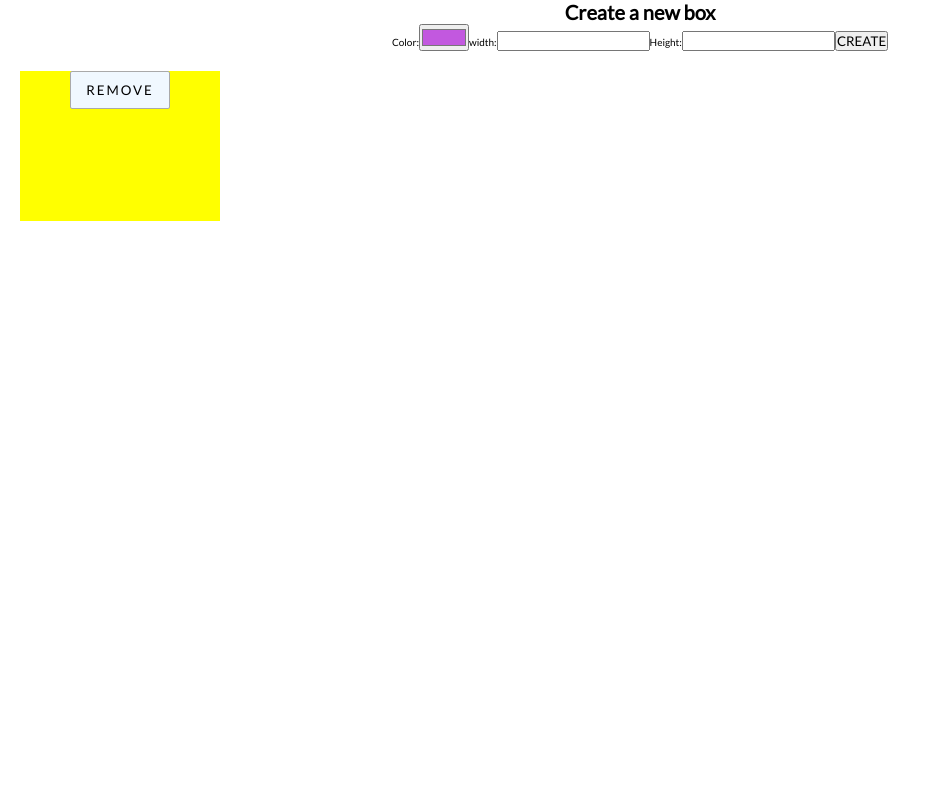
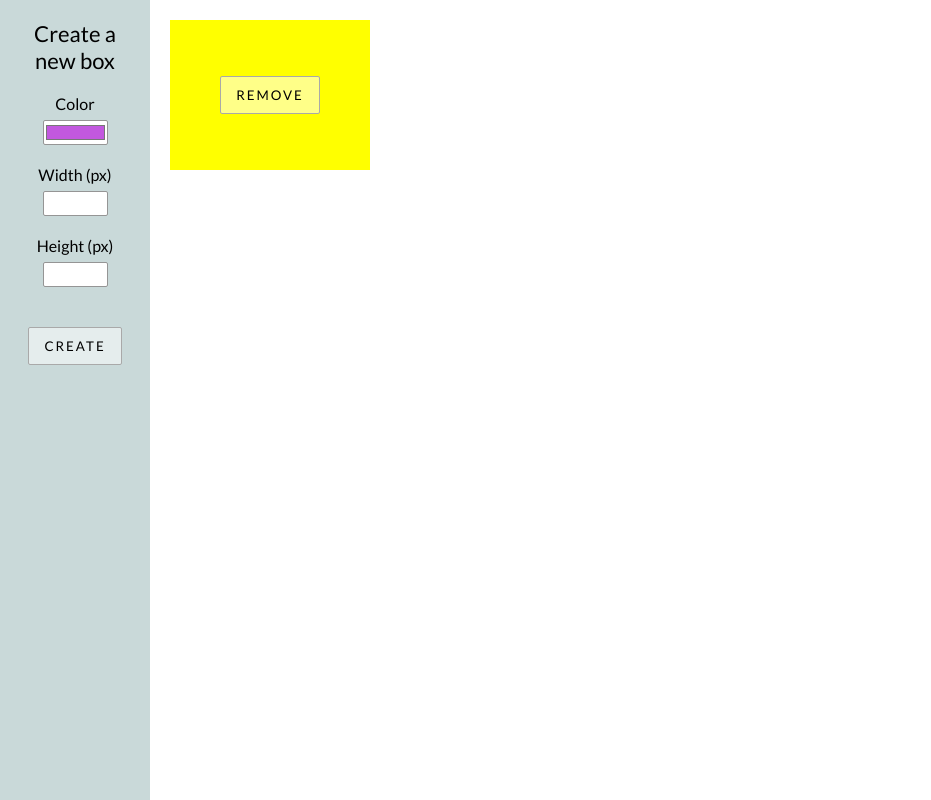
Before and after one commit to magdakok/React-Course-BoxMaker, a React (Create React App) app: page / in a window 1280 px wide. Shown: the whole page, without its empty margins (0-931 px from the left). Built offline with nearby package versions, Linux system fonts and the light colour scheme.

Commit message:
style the whole app

```diff
--- a/src/Box.css
+++ b/src/Box.css
@@ -2,21 +2,5 @@
     margin: 20px;
     display: flex;
     justify-content: center;
-    align-items: flex-start;
+    align-items: center;
 }
-
-.Box button {
-    background-color: aliceblue;
-    border: 1px solid rgb(169, 169, 169);
-    border-radius: 2px;
-    padding: 10px 15px;
-    letter-spacing: 2px;
-    font-family: inherit;
-    transition: all 0.2s;
-    cursor: pointer;
-    outline: none;
-}
-
-.Box button:hover {
-    background-color: rgba(240, 248, 255, 0.8);
-}
--- a/src/BoxList.css
+++ b/src/BoxList.css
@@ -1,3 +1,9 @@
+.BoxList {
+    display: flex;
+    flex-direction: row;
+    height: 100vh;
+}
+
 .BoxList-container {
     display: flex;
     flex-wrap: wrap;
--- /dev/null
+++ b/src/NewBoxForm.css
@@ -0,0 +1,39 @@
+.NewBoxForm {
+   width: 150px;
+   padding: 20px;
+   background-color: rgb(201, 217, 217);
+}
+
+.NewBoxForm-container {
+    margin-left: auto;
+    margin-right: auto;
+    display: flex;
+    flex-direction: column;
+}
+
+.NewBoxForm-group {
+    margin-bottom: 20px;
+}
+
+.NewBoxForm h1 {
+    font-size: 22px;
+    font-weight: 200;
+    margin-bottom: 20px;
+}
+
+.NewBoxForm label {
+    display: block;
+    margin-bottom: 7px;
+}
+
+.NewBoxForm input {
+    width: 65px;
+    height: 25px;
+    background-color: white;
+    border: 1px solid rgb(149, 149, 149);
+    border-radius: 2px;
+}
+
+.NewBoxForm button {
+    margin-top: 20px;
+}
--- a/src/NewBoxForm.js
+++ b/src/NewBoxForm.js
@@ -1,4 +1,5 @@
 import React, {Component} from 'react';
+import "./NewBoxForm.css";
 
 class NewBoxForm extends Component {
     constructor(props){
@@ -27,7 +28,9 @@ class NewBoxForm extends Component {
           <div className="NewBoxForm">
             <h1>Create a new box</h1>
             <form onSubmit={this.handleSubmit}>
-                <label htmlFor='color'>Color:</label>
+                <div className="NewBoxForm-container">
+                    <div className="NewBoxForm-group NewFormBox-color">
+                        <label htmlFor='color'>Color</label>
                         <input
                             id='color'
                             type='color'
@@ -35,20 +38,39 @@ class NewBoxForm extends Component {
                             value={this.state.color}
                             onChange={this.handleChange}
                             />
-                <label htmlFor='width'>width:</label>
+                    </div>
+
+                    <div className="NewBoxForm-group NewFormBox-width">
+                        <label htmlFor='width'>Width (px)</label>
                         <input
                             id='width'
+                            type='number'
+                            min='100'
+                            max={document.documentElement.clientWidth-150}
+                            step='100'
                             name='width'
                             value={this.state.width}
                             onChange={this.handleChange}
                             />
-                <label htmlFor='height'>Height:</label>
+                    </div>
+
+                    <div className="NewBoxForm-group NewFormBox-height">
+                        <label htmlFor='height'>Height (px)</label>
                         <input
                             id='height'
+                            type='number'
+                            min='30'
+                            max={document.documentElement.clientHeight}
+                            step='100'
                             name='height'
                             value={this.state.height}
                             onChange={this.handleChange}
                             />
+                    </div>
+                </div>
+
+                    {/* <input type="range" id="volume" name="volume"
+         min="0" max="11" /> */}
                 <button>CREATE</button>
             </form>
           </div>
--- a/src/index.css
+++ b/src/index.css
@@ -10,16 +10,28 @@
     transition: all 0.3s;
 }
 
-html {
-    font-size: 62.5%;
-}
-
 body {
     box-sizing: border-box;
     font-family: 'Lato', sans-serif;
-
+    font-weight: 200;
 }
 
 ul {
     list-style: none;
 }
+
+button {
+    background-color: rgba(255, 255, 255, 0.534);
+    border: 1px solid rgb(169, 169, 169);
+    border-radius: 2px;
+    padding: 10px 15px;
+    letter-spacing: 2px;
+    font-family: inherit;
+    transition: all 0.2s;
+    cursor: pointer;
+    outline: none;
+}
+
+button:hover {
+    background-color: rgb(255, 255, 255);
+}
```
Lines whose indentation alone changed are shown as unchanged.
